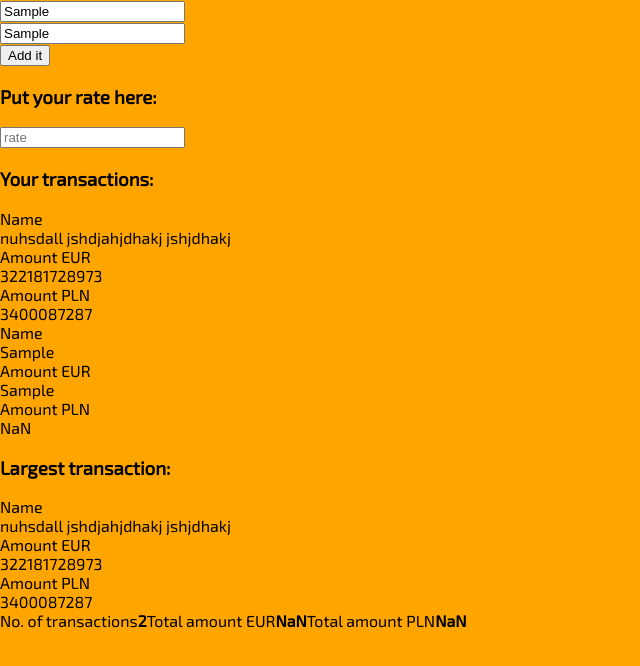
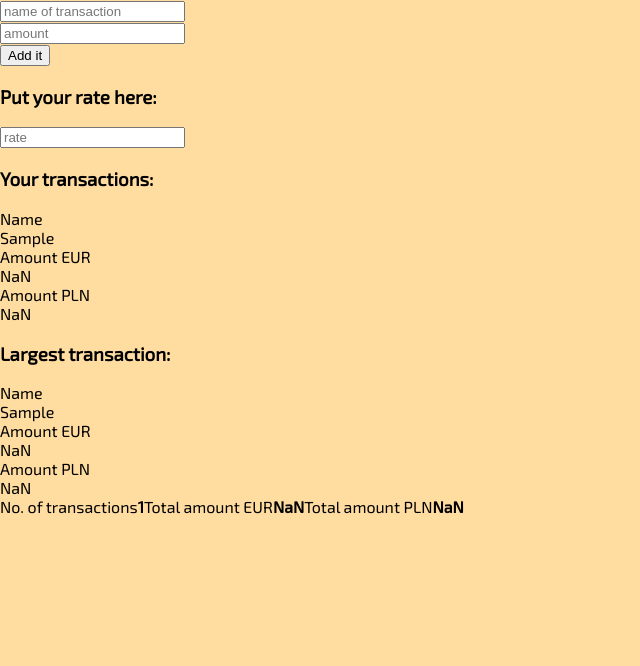
Before and after one commit to McGregorSt/fx_holder, a React app: page / in a window 1280 px wide. Both pictures are taken after typing "Sample", "Sample" into the empty fields and a click on the input "Add it". Shown: the top 666 px of the page, without its empty margins (0-640 px from the left). Built offline with nearby package versions, Linux system fonts and the light colour scheme.

Commit message:
validation done, before building

```diff
--- a/src/App.css
+++ b/src/App.css
@@ -1,20 +1,17 @@
 body {
-  background-color: orange;
+  background-color: rgb(255, 220, 160);
 }
 .Header {
   display: flex;
   justify-content: space-around;
-  flex-flow: row-reverse;
+  /* flex-flow: row-reverse; */
   padding: 30px;
-  background-color: rgba(255, 175, 30, 0.9);
+  background-color: rgb(255, 200, 100);
 }
 .Transactions {
   display: flex;
   justify-content: space-around;
   padding: 30px;
-  background-color: orange;
+  background-color: rgb(255, 220, 160);
+  margin-bottom: 50px;
 }
-.Summary {
-  /* display: flex;
-  justify-content: space-between; */
-}
--- a/src/components/NewTransaction/AmountInput/AmountInput.css
+++ b/src/components/NewTransaction/AmountInput/AmountInput.css
@@ -1,6 +1,6 @@
 /* .Input {
     height: 36px;
-    width: 372px;
+    width: 272px;
     font-size: 18px;
     text-align: center;
     border: 0;
--- a/src/components/NewTransaction/AmountInput/AmountInput.js
+++ b/src/components/NewTransaction/AmountInput/AmountInput.js
@@ -7,6 +7,8 @@ const AmountInput = (props) => (
     <div>
         <Input
             style={classes.Input}
+            type={props.type}
+            value={props.value}
             placeholder='amount'
             changed={props.changed} />
     </div>
--- a/src/components/NewTransaction/NameInput/NameInput.js
+++ b/src/components/NewTransaction/NameInput/NameInput.js
@@ -16,6 +16,7 @@ class NameInput extends Component {
                     placeholder='name of transaction'
                     style={classes.Input}
                     changed={this.props.changed}
+                    maxLength='20'
                 />
             </div>
         )
--- a/src/components/NewTransaction/NewTransaction.js
+++ b/src/components/NewTransaction/NewTransaction.js
@@ -11,13 +11,15 @@ class NewTransaction extends Component {
 
     state = {
         name: '',
-        amount: 0
+        amount: 0,
+        valid: true
     }
 
     nameHandler = (ev) => {
         this.setState({ name: ev.target.value })
     }
     amountHandler = (ev) => {
+        this.validationCheck(ev)
         this.setState({ amount: ev.target.value })
     }
     addTransactionHandler = ev => {
@@ -27,14 +29,35 @@ class NewTransaction extends Component {
             amount: this.state.amount
         }
         this.props.onAddIt(transaction)
+        const form = document.querySelectorAll('#form input')
+        form[0].value = ''
+        form[1].value = ''
+    }
+    validationCheck = (ev) => {
+        const amount = ev.target.value
+        if ([...amount].includes(',')) {
+            this.setState({ valid: false })
+        } else {
+            this.setState({ valid: true })
+        }
     }
 
     render() {
+        console.log(this.state.valid)
+        let message = null
+        if (!this.state.valid) {
+            message = (
+                <span style={{ fontSize: '10px', color: 'red' }}>USE dot, not comma</span>
+            )
+
+        }
         return (
             <div className={classes.NewTransaction}>
-                <form onSubmit={this.addTransactionHandler}>
+                <form id='form' onSubmit={this.addTransactionHandler}>
                     <NameInput changed={this.nameHandler} />
-                    <AmountInput changed={this.amountHandler} />
+                    <AmountInput changed={this.amountHandler}
+                        />
+                        { message }
                     <Submit value='Add it'
                     />
                 </form>
--- a/src/components/RateInput/RateInput.css
+++ b/src/components/RateInput/RateInput.css
@@ -1,5 +1,3 @@
-.RateInput {
-    /* height: 36px;
-    width: 50%; */
-    /* text-align: center; */
+.RateInput input {
+    width: 150px;
 }
--- a/src/components/RateInput/RateInput.js
+++ b/src/components/RateInput/RateInput.js
@@ -9,26 +9,46 @@ import * as actions from '../../store/actions/index'
 
 class RateInput extends Component {
 
+    state = {
+        valid: true
+    }
+
     rateHandler = ev => {
         const rate = ev.target.value
         this.props.onRate(rate)
         this.props.onRecalc(rate)
     }
 
+    validationCheck = (ev) => {
+        const rate = ev.target.value
+        console.log([...rate].includes(','))
+        if ([...rate].includes(',')) {
+            this.setState({ valid: false })
+        } else {
+            this.setState({ valid: true })
+        }
+    }
     render() {
+        let message = null
+        if (!this.state.valid) {
+            message = (
+                <span style={{ fontSize: '10px', color: 'red' }}>USE dot, not comma</span>
+            )
+
+        }
         return (
-            <div className={classes.RateInput}>
+            <div >
                 <h3>Put your rate here:</h3>
-                <form onBlur={this.rateHandler}>
-                    <div>
-                        <Input
-                            // style={classes.Input}
-                            placeholder='rate'
+                    <form onBlur={this.rateHandler} onChange={this.validationCheck}>
+                        <div className={classes.RateInput}>
+                            <Input
+                                placeholder='rate'
+                                // type='number'
+                                maxLength='6'
                             />
-                    </div>
-                    {/* <Submit value='Rate it' /> */}
-                </form>
-
+                        </div>
+                    </form>
+                    { message }
             </div>
         )
     }
@@ -47,4 +67,4 @@ const mapDispatchToProps = dispatch => {
     }
 }
 
-export default connect(mapStateToProps, mapDispatchToProps) (RateInput)
+export default connect(mapStateToProps, mapDispatchToProps)(RateInput)
--- a/src/components/Summary/Summary.js
+++ b/src/components/Summary/Summary.js
@@ -20,7 +20,6 @@ class Summary extends Component {
             return acc + cur
         }, 0)
 
-        console.log(totalEur, totalPln)
 
         return (
             <div className={classes.Summary}>
@@ -28,10 +27,10 @@ class Summary extends Component {
                     <strong>{ numbOfTrans }</strong>
                 </span>
                 <span>Total amount EUR
-                    <strong>{ Number(totalEur).toFixed(2) }</strong>
+                    <strong>{ Number(totalEur).toLocaleString('pl-PL', {maximumFractionDigits:2}) }</strong>
                 </span>
                 <span>Total amount PLN
-                    <strong>{ Number(totalPln).toFixed(2) }</strong>
+                    <strong>{ Number(totalPln).toLocaleString('pl-PL', {maximumFractionDigits:2}) }</strong>
                 </span>
             </div>
         )
--- a/src/components/TransactionsDisplay/Transaction/Transaction.js
+++ b/src/components/TransactionsDisplay/Transaction/Transaction.js
@@ -12,11 +12,11 @@ const Transaction = (props) => (
         <div className={classes.TransDataBtm}>
             <div className={classes.TransDataBtmAmount}>
                 <div className={classes.TransDetails}>Amount EUR </div>
-                <div className={classes.TransData}>{props.amount}</div>
+                <div className={classes.TransData}>{Number(props.amount).toLocaleString(undefined, {maximumFractionDigits:2})}</div>
             </div>
             <div className={classes.TransDataBtmAmount}>
                 <div className={classes.TransDetails}>Amount PLN </div>
-                <div className={classes.TransData}>{props.pln}</div>
+                <div className={classes.TransData}>{Number(props.pln).toLocaleString(undefined, {maximumFractionDigits:2})}</div>
             </div>
         </div>
     </div>
--- a/src/components/UI/Input/Input.js
+++ b/src/components/UI/Input/Input.js
@@ -8,7 +8,10 @@ const Input = (props) => {
             <input
                 className={classes.Input}
                 placeholder={props.placeholder}
-                onChange={props.changed} />
+                maxLength={props.maxLength}
+                type={props.type}
+                onChange={props.changed}
+                />
         </div>
     )
 }
--- a/src/store/reducers/transactions.js
+++ b/src/store/reducers/transactions.js
@@ -8,11 +8,7 @@ const initialState = {
         amount: null,
         pln: null
     },
-    transactions: [{
-        name: 'nuhsdall jshdjahjdhakj jshjdhakj',
-        amount: 322181728973,
-        pln: 3400087287
-    }]
+    transactions: []
 }
 
 const addRate = (state, action) => {
```
